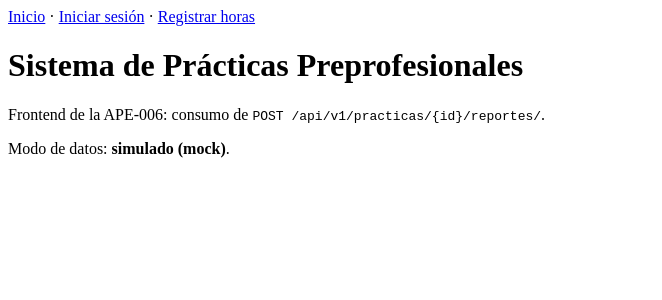
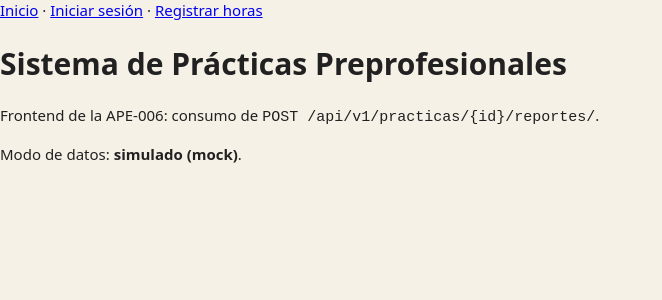
Before and after one commit to Jaimewww/sistema-practicas-preprofesionales-unl, an Angular app in the folder frontend/: page / in a window 1280 px wide. Shown: the top 300 px of the page, without its empty margins (0-662 px from the left). Built offline with nearby package versions, Linux system fonts and the light colour scheme.

Commit message:
feat(frontend): estilos base de la propuesta visual con variables CSS (APE-006)
Variables en :root y clases comunes (boton, campo, tarjeta, avisos) traducidas de docs/diseno/. Declara el uso de IA en docs/declaracion-ia.md.

```diff
--- a/frontend/src/styles.css
+++ b/frontend/src/styles.css
@@ -1 +1,189 @@
-/* You can add global styles to this file, and also import other style files */
+/* Estilos globales. Traducción de la propuesta visual en docs/diseno/ */
+
+:root {
+  /* Colores de marca */
+  --color-primario: #252959;        /* azul marino: botones, títulos */
+  --color-primario-claro: #2f4aa3;  /* degradado/hover del primario */
+  --color-enlace: #00509e;          /* enlaces y foco */
+  --color-acento: #8fcbf0;          /* celeste: borde superior de tarjetas */
+  --color-crema: #fbe9c6;
+
+  /* Fondos y texto */
+  --color-fondo: #f6f1e7;
+  --color-superficie: #fffdf8;
+  --color-texto: #212121;
+  --color-texto-suave: #5a6068;
+  --color-borde: #e6dfd0;
+
+  /* Estados (cada uno con su fondo tintado) */
+  --color-exito: #2e7d32;
+  --color-exito-fondo: #e6f4e7;
+  --color-aviso: #7a5200;
+  --color-aviso-fondo: #fff3cd;
+  --color-error: #b71c1c;
+  --color-error-fondo: #fde8e8;
+  --color-info: #0b3f7a;
+  --color-info-fondo: #e1ecfa;
+
+  /* Bordes, sombra y espaciado */
+  --radio: 12px;
+  --radio-tarjeta: 18px;
+  --sombra: 0 1px 2px rgba(22, 37, 79, 0.06), 0 6px 20px rgba(22, 37, 79, 0.07);
+  --espacio-1: 4px;
+  --espacio-2: 8px;
+  --espacio-3: 12px;
+  --espacio-4: 16px;
+  --espacio-5: 24px;
+
+  /* Tipografía (sin fuentes externas: Poppins solo si está instalada) */
+  --fuente: "Poppins", system-ui, -apple-system, "Segoe UI", Roboto, "Helvetica Neue", Arial, sans-serif;
+}
+
+*,
+*::before,
+*::after {
+  box-sizing: border-box;
+}
+
+body {
+  margin: 0;
+  font-family: var(--fuente);
+  font-size: 15px;
+  line-height: 1.45;
+  color: var(--color-texto);
+  background: var(--color-fondo);
+}
+
+:focus-visible {
+  outline: 3px solid var(--color-enlace);
+  outline-offset: 2px;
+}
+
+/* Botones */
+.boton,
+.boton-secundario {
+  display: inline-flex;
+  align-items: center;
+  justify-content: center;
+  gap: var(--espacio-2);
+  padding: var(--espacio-3) 20px;
+  border-radius: var(--radio);
+  font: inherit;
+  font-size: 14.5px;
+  font-weight: 600;
+  text-decoration: none;
+  cursor: pointer;
+}
+
+.boton {
+  border: 0;
+  color: #fff;
+  background: linear-gradient(135deg, var(--color-primario) 0%, var(--color-primario-claro) 100%);
+  box-shadow: 0 1px 2px rgba(22, 37, 79, 0.25);
+}
+
+.boton:hover:not(:disabled) {
+  background: linear-gradient(135deg, var(--color-primario-claro) 0%, var(--color-enlace) 100%);
+}
+
+.boton-secundario {
+  color: var(--color-primario);
+  background: #fff;
+  border: 1px solid var(--color-borde);
+}
+
+.boton-secundario:hover:not(:disabled) {
+  background: var(--color-crema);
+}
+
+.boton:disabled,
+.boton-secundario:disabled {
+  opacity: 0.55;
+  cursor: not-allowed;
+}
+
+/* Campo: etiqueta + control */
+.campo {
+  display: grid;
+  gap: 6px;
+  margin: 0 0 var(--espacio-4);
+}
+
+.campo label {
+  font-weight: 600;
+  color: var(--color-primario);
+}
+
+.campo input,
+.campo select,
+.campo textarea {
+  width: 100%;
+  padding: var(--espacio-3) 14px;
+  font: inherit;
+  color: var(--color-texto);
+  background: #fff;
+  border: 1px solid #7b838c; /* gris oscuro: contraste de control >= 3:1 */
+  border-radius: 10px;
+}
+
+.campo input:focus,
+.campo select:focus,
+.campo textarea:focus {
+  outline: none;
+  border-color: var(--color-enlace);
+  box-shadow: 0 0 0 3px rgba(0, 80, 158, 0.18);
+}
+
+.campo--error input,
+.campo--error select,
+.campo--error textarea {
+  border-color: var(--color-error);
+  background: #fff8f8;
+}
+
+.campo--error label,
+.campo--error .campo__mensaje {
+  color: var(--color-error);
+}
+
+.campo__mensaje {
+  margin: 0;
+  font-size: 13px;
+  color: var(--color-texto-suave);
+}
+
+/* Tarjeta */
+.tarjeta {
+  padding: var(--espacio-5) 28px;
+  background: var(--color-superficie);
+  border: 1px solid var(--color-borde);
+  border-top: 3px solid var(--color-acento);
+  border-radius: var(--radio-tarjeta);
+  box-shadow: var(--sombra);
+}
+
+/* Avisos: texto oscuro sobre fondo tintado (contraste AA) */
+.aviso {
+  margin: 0 0 var(--espacio-4);
+  padding: 14px var(--espacio-4);
+  color: var(--color-texto);
+  background: var(--color-aviso-fondo);
+  border: 1px solid var(--color-aviso);
+  border-left-width: 5px;
+  border-radius: var(--radio);
+}
+
+.aviso-exito {
+  background: var(--color-exito-fondo);
+  border-color: var(--color-exito);
+}
+
+.aviso-error {
+  background: var(--color-error-fondo);
+  border-color: var(--color-error);
+}
+
+.aviso-info {
+  background: var(--color-info-fondo);
+  border-color: var(--color-info);
+}
```
Also changed, not shown: 1 other file (tests, documents, lock files or other folders).
